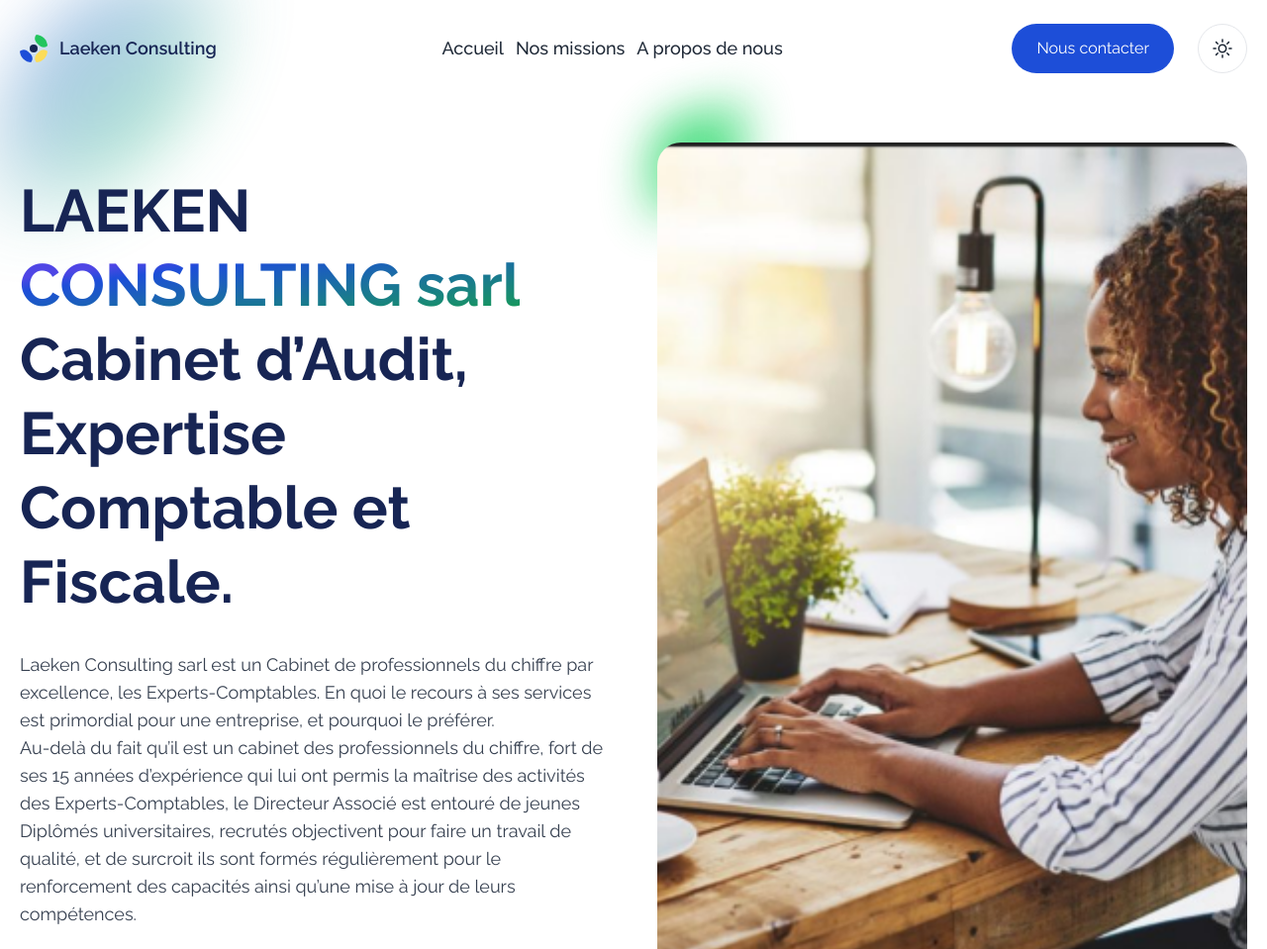
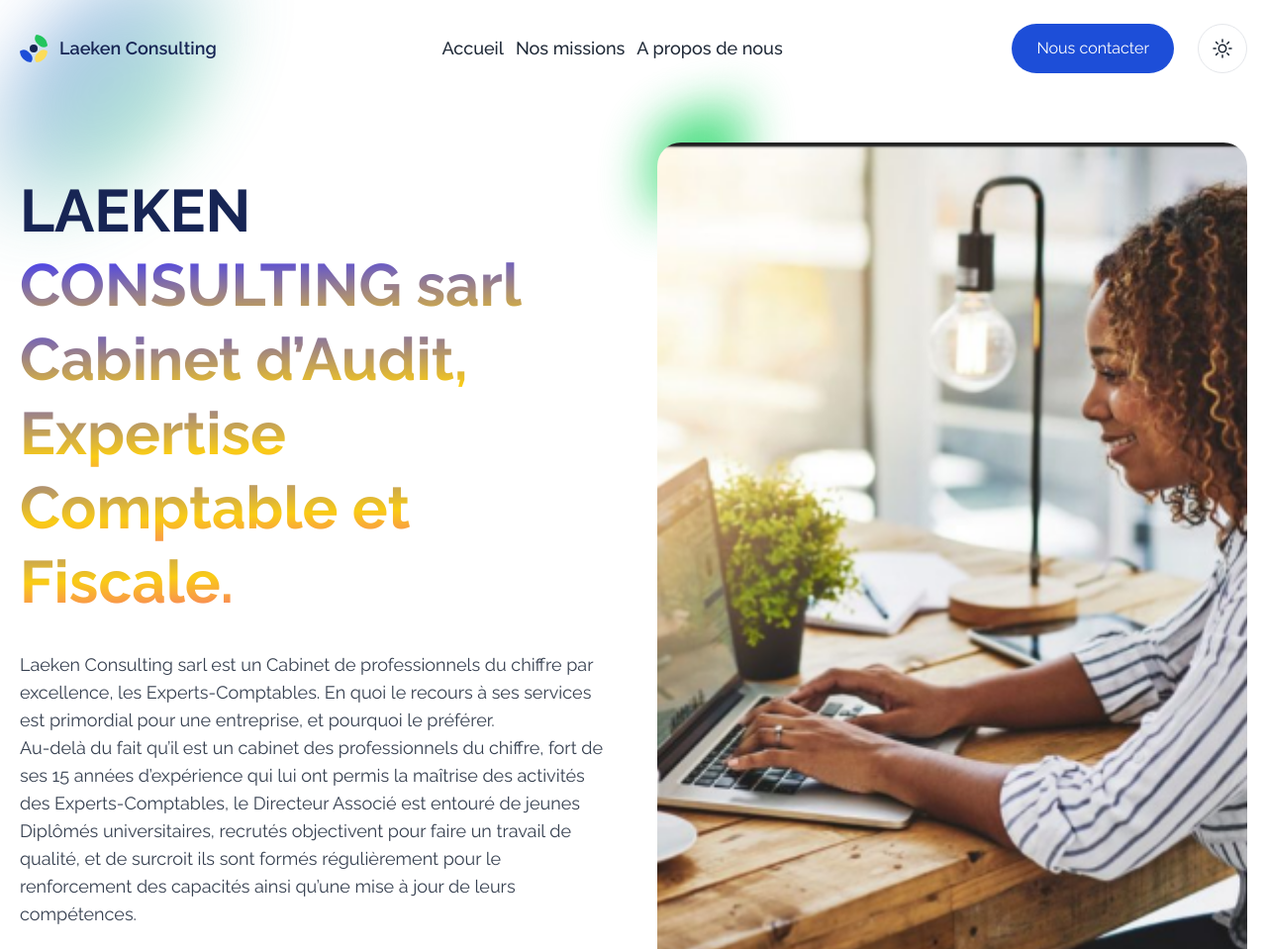
Before and after one commit to jocelinkisenga/laeken, a plain HTML site: page index.html in a window 1280 px wide. Shown: the top 959 px of the page at 99% size. Drawn offline with Linux system fonts and the light colour scheme.

Commit message:
added branch v2

```diff
--- a/index.html
+++ b/index.html
@@ -126,9 +126,10 @@
                     <h1 class="text-3xl/tight sm:text-4xl/tight md:text-5xl/tight xl:text-6xl/tight
              font-bold text-heading-1">
                         LAEKEN <span
-                            class="text-transparent bg-clip-text bg-gradient-to-br from-indigo-600 from-20% via-primary via-30% to-green-600">
-                            CONSULTING sarl</span>
-                        Cabinet d’Audit, Expertise Comptable et Fiscale.
+                            class="text-transparent bg-clip-text bg-gradient-to-br from-indigo-600 from-10%  via-yellow-400   via-orange-400 via-70% via-30% to-red-400">
+                            CONSULTING sarl  Cabinet d’Audit, Expertise Comptable et Fiscale.
+                        </span>
+
                     </h1>
                     <p class="md:text-lg text-heading-3 mt-8">
 
```
Also changed, not shown: assets/css/style.css.
